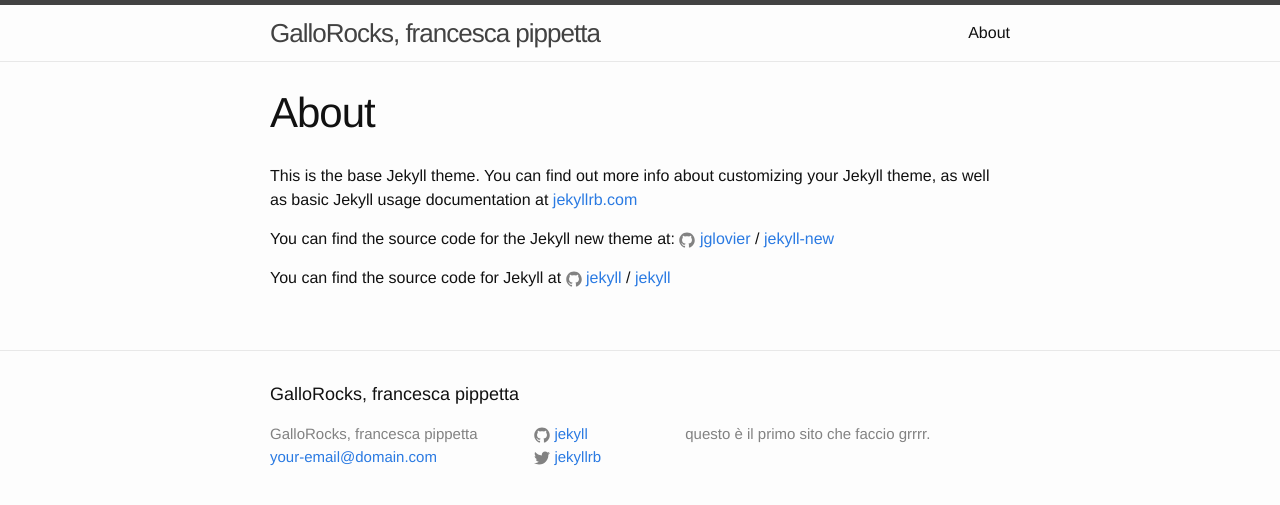
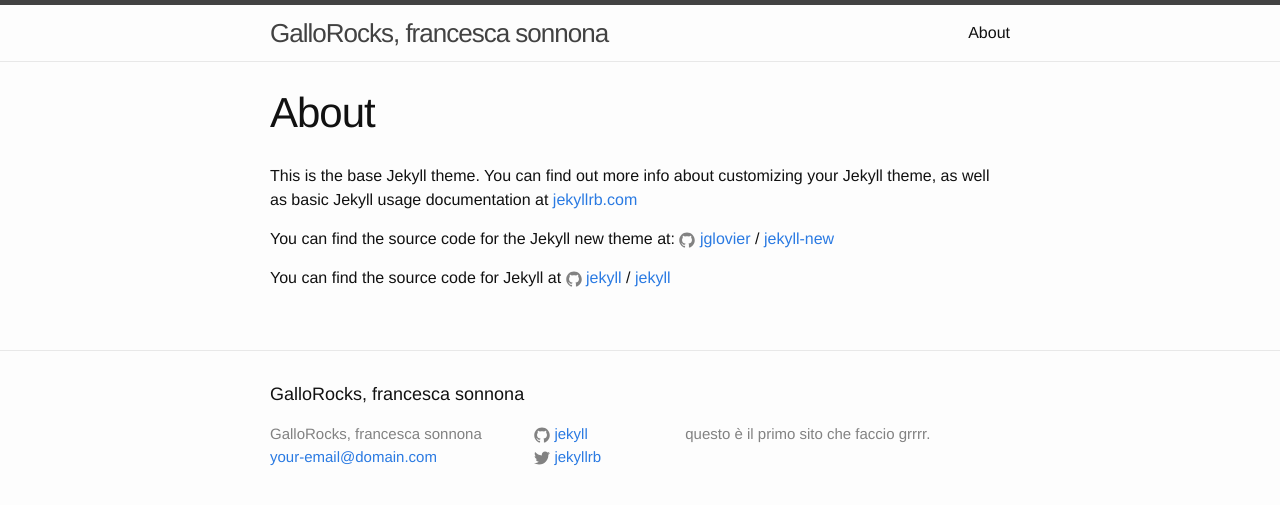
Before and after one commit to stefanopy/stefano, a Jekyll site: the page built from about.md, in a window 1280 px wide. Shown: the top 505 px of the page. Built offline with Jekyll 4.4.1, drawn with Linux system fonts in a browser that asks for light colours.

Commit message:
Update _config.yml

```diff
--- a/_config.yml
+++ b/_config.yml
@@ -6,7 +6,7 @@
 # 'jekyll serve'. If you change this file, please restart the server process.
 
 # Site settings
-title: GalloRocks, francesca pippetta
+title: GalloRocks, francesca sonnona
 email: your-email@domain.com
 description: > # this means to ignore newlines until "baseurl:"
  questo è il primo sito che faccio grrrr.
```
